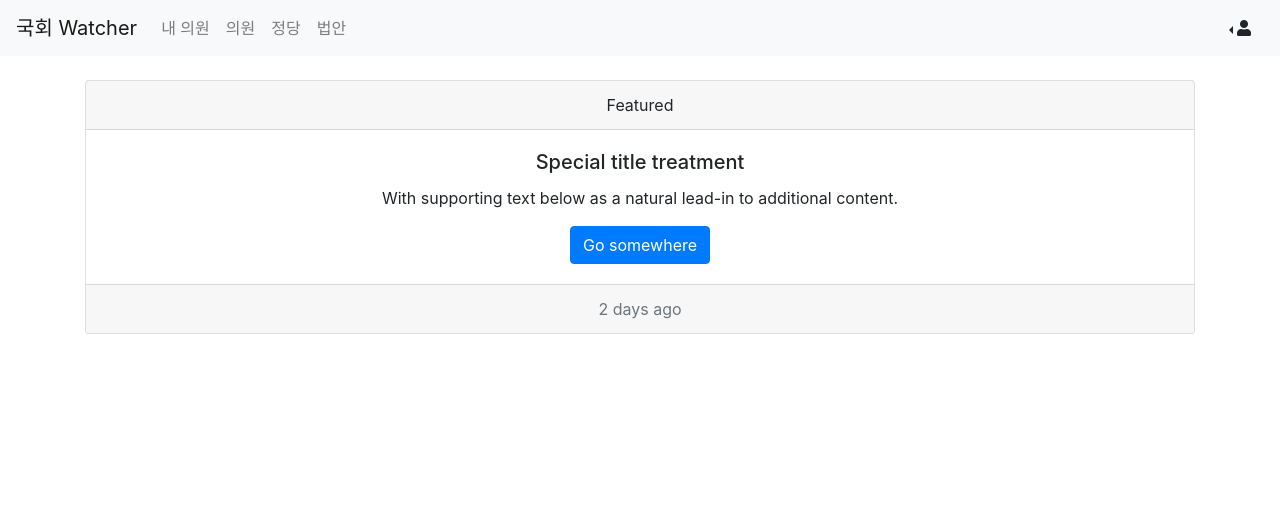
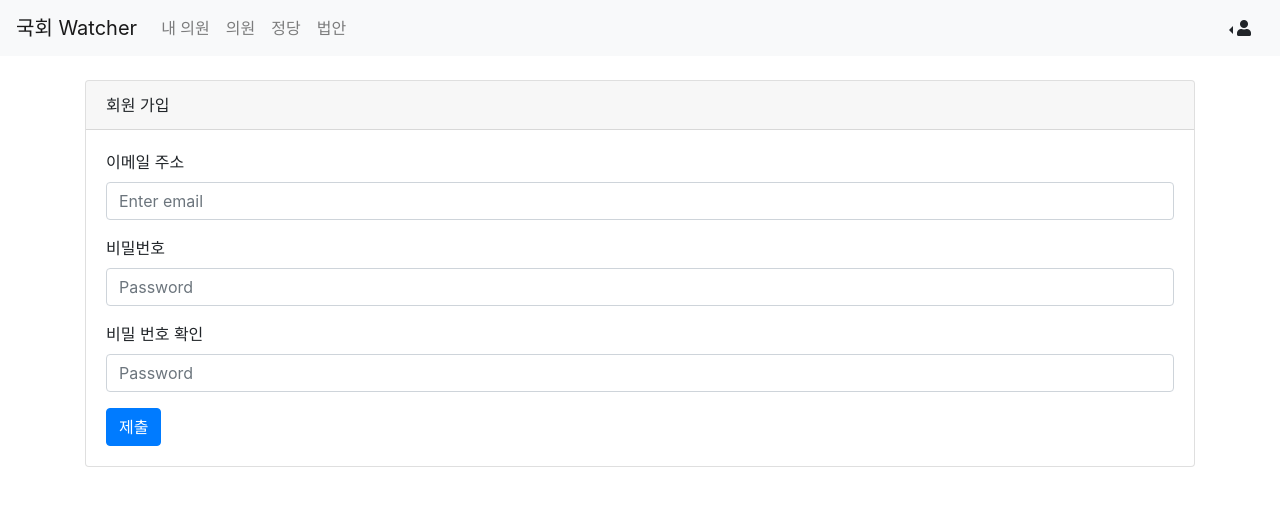
Before and after one commit to feynubrick/client-naw, a React (Create React App) app: page /signin in a window 1280 px wide. Shown: the top 506 px of the page. Built offline with nearby package versions, Linux system fonts and the light colour scheme.

Commit message:
회원가입 페이지  페이지 구성 제작
- 입력 가능하도록 Input의 state 와 event 추가

```diff
--- a/src/pages/SignIn.jsx
+++ b/src/pages/SignIn.jsx
@@ -1,19 +1,69 @@
 import React, { Component } from "react";
-import { Card, Button } from "react-bootstrap";
+import { Card, Button, Form } from "react-bootstrap";
 export default class SignIn extends Component {
+  state = {
+    emailInput: "",
+    passwordInput: "",
+    passwordConfirmInput: ""
+  };
+
+  onChangeEmailInput = e => {
+    this.setState({ emailInput: e.value });
+  };
+
+  onChangePasswordInput = e => {
+    this.setState({ passwordInput: e.value });
+  };
+
+  onChangePasswordConfirmInput = e => {
+    this.setState({
+      passwordConfirmInput: e.value
+    });
+  };
+
   render() {
+    const { emailInput, passwordInput, passwordConfirmInput } = this.state;
+    const {
+      onChangeEmailInput,
+      onChangePasswordInput,
+      onChangePasswordConfirmInput
+    } = this;
     return (
-      <Card className="text-center">
-        <Card.Header>Featured</Card.Header>
+      <Card>
+        <Card.Header>회원 가입</Card.Header>
         <Card.Body>
-          <Card.Title>Special title treatment</Card.Title>
-          <Card.Text>
-            With supporting text below as a natural lead-in to additional
-            content.
-          </Card.Text>
-          <Button variant="primary">Go somewhere</Button>
+          <Form.Group controlId="formBasicEmail">
+            <Form.Label>이메일 주소</Form.Label>
+            <Form.Control
+              value={emailInput}
+              onChange={onChangeEmailInput}
+              type="email"
+              placeholder="Enter email"
+            />
+          </Form.Group>
+
+          <Form.Group controlId="formBasicPassword">
+            <Form.Label>비밀번호</Form.Label>
+            <Form.Control
+              value={passwordInput}
+              onChange={onChangePasswordInput}
+              type="password"
+              placeholder="Password"
+            />
+          </Form.Group>
+          <Form.Group controlId="formBasicPassword">
+            <Form.Label>비밀 번호 확인</Form.Label>
+            <Form.Control
+              value={passwordConfirmInput}
+              onChange={onChangePasswordConfirmInput}
+              type="password"
+              placeholder="Password"
+            />
+          </Form.Group>
+          <Button variant="primary" type="submit">
+            제출
+          </Button>
         </Card.Body>
-        <Card.Footer className="text-muted">2 days ago</Card.Footer>
       </Card>
     );
   }
```
